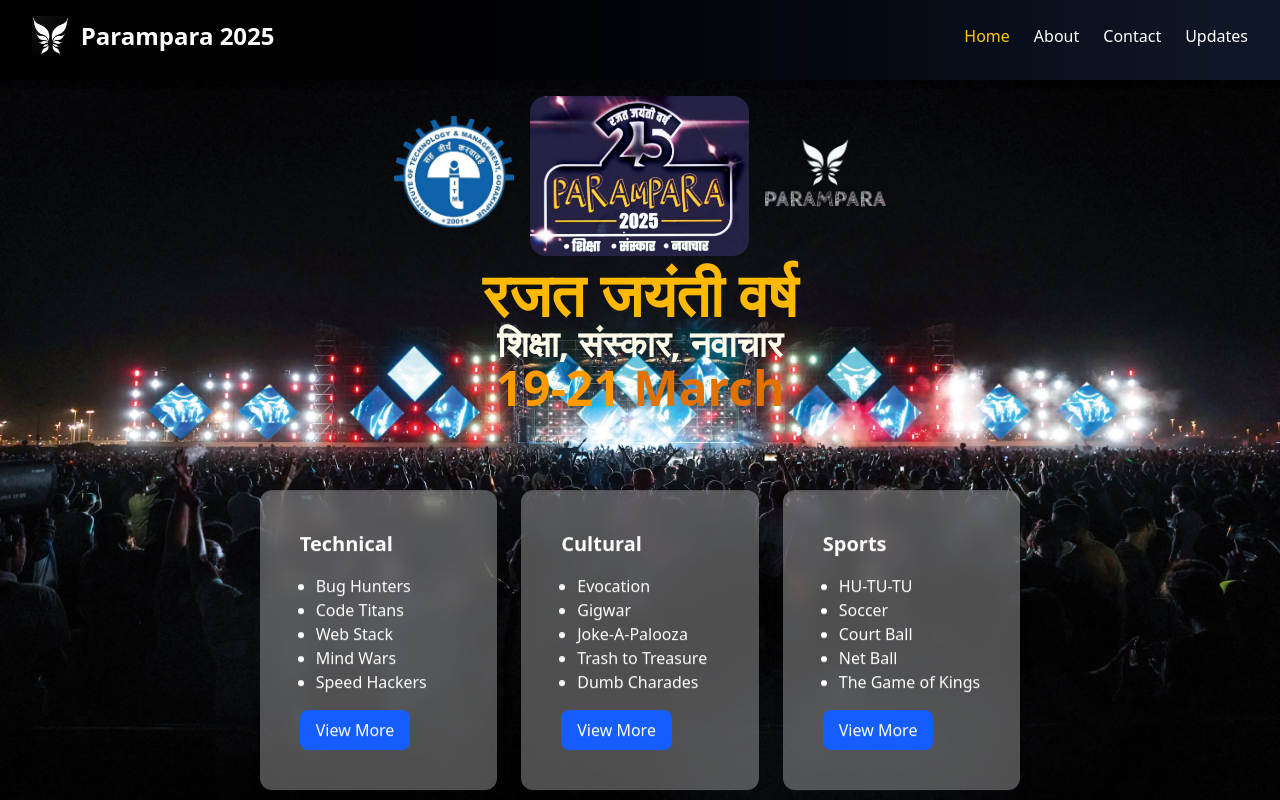
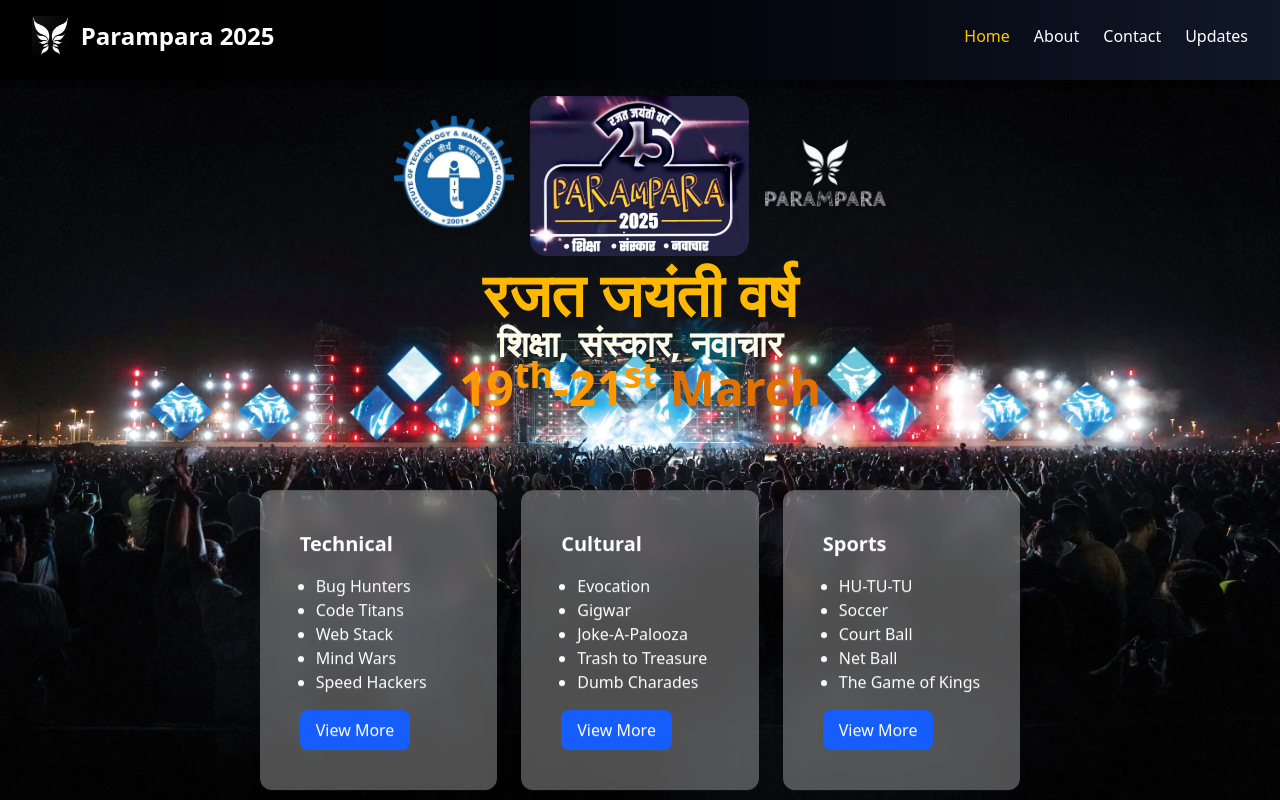
Before and after one commit to dfordivyansh/parampara2025, a React (Vite) app: page / in a window 1280 px wide. Shown: the top 800 px of the page. Built offline with nearby package versions, Linux system fonts and the light colour scheme; the HTML template or start-up script is replaced by a standard one.

Commit message:
update 4.0

```diff
--- a/src/components/HomePage.jsx
+++ b/src/components/HomePage.jsx
@@ -70,7 +70,7 @@ const HomePage = () => {
           </h1>
           <p className="text-xl sm:text-3xl md:text-4xl font-bold animate-slideIn text-amber-50">
             शिक्षा, संस्कार, नवाचार <br />
-            <strong className="text-amber-500 text-5xl">19-21 <strong className="text-amber-600">March</strong> </strong>
+            <strong className="text-amber-500 text-5xl">19<sup>th</sup>-21<sup>st</sup> <strong className="text-amber-600">March</strong> </strong>
           </p>
         </div>
 
```
